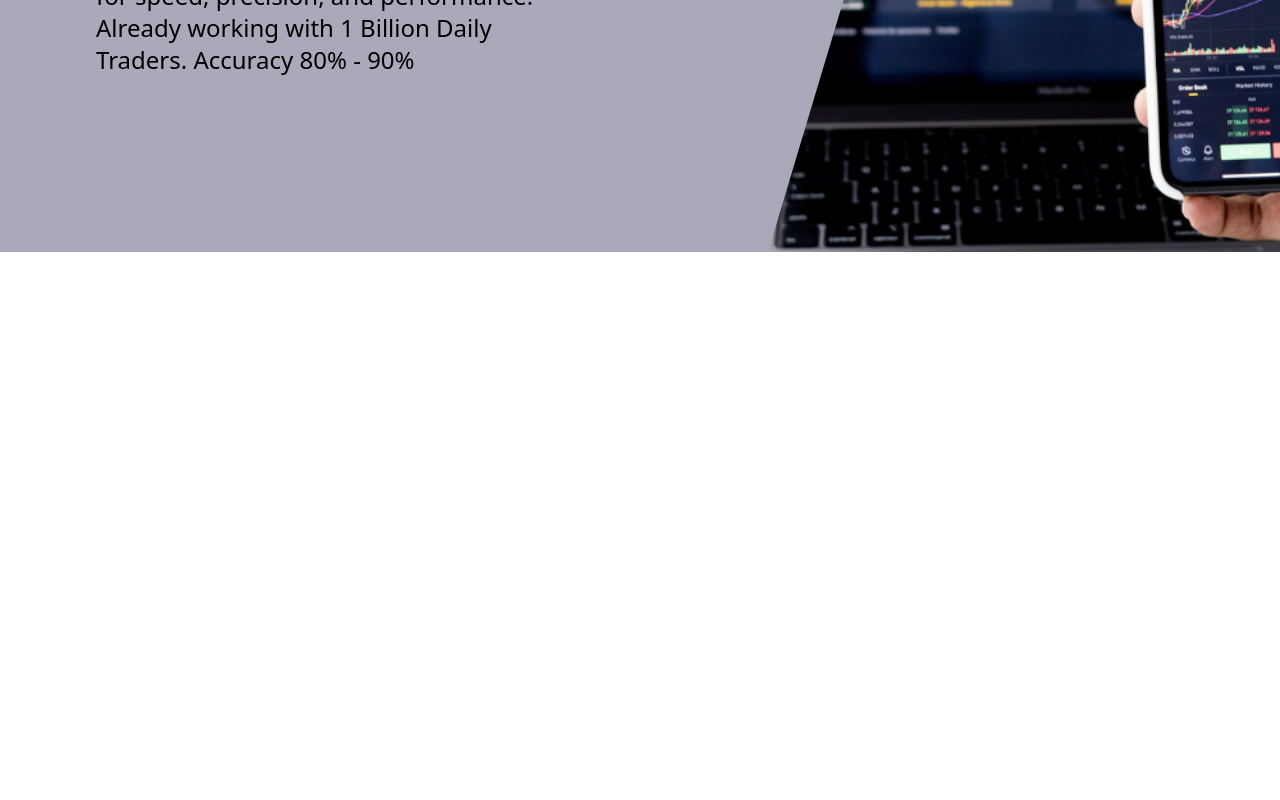
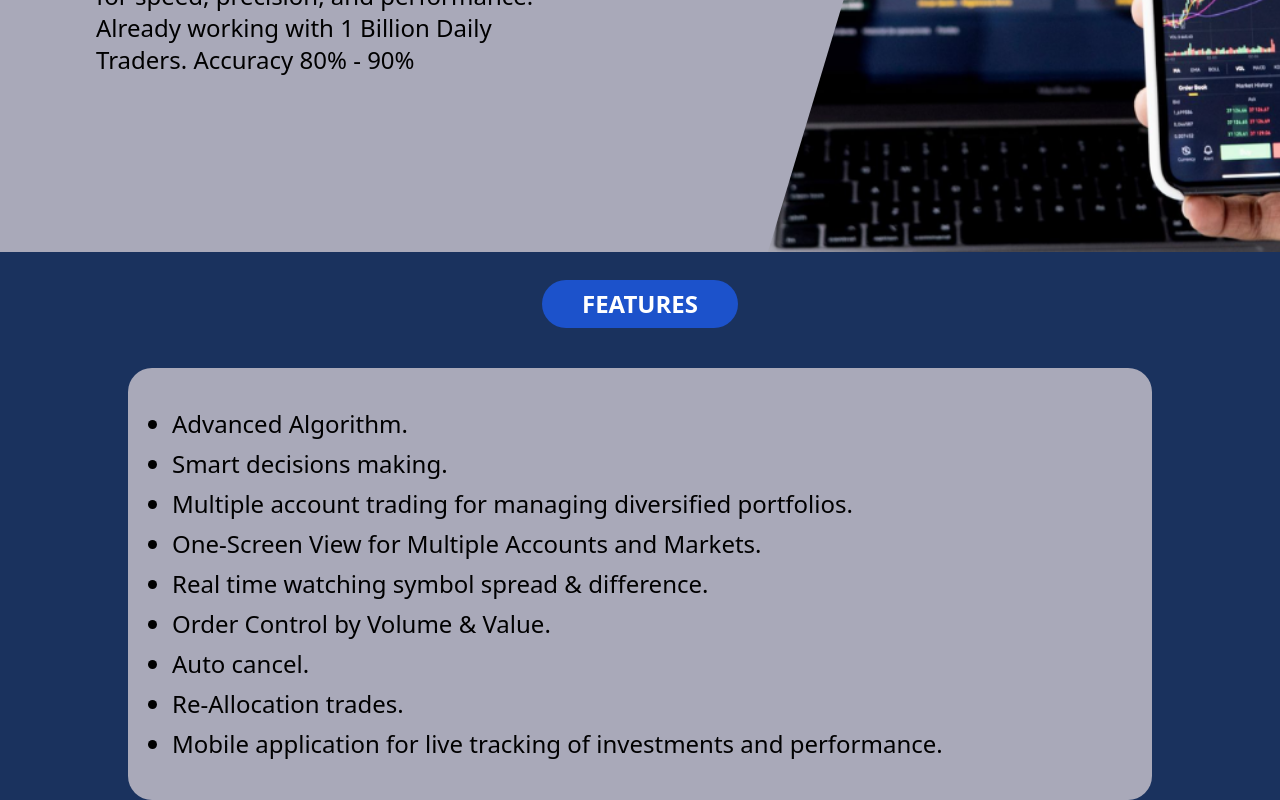
Before and after one commit to GoharRamzan/hedgeplay, a React (Vite) app: page / in a window 1280 px wide. Shown: the part 1304-2104 px from the top of the page. Before the commit the page ends 1556 px from the top, so only its background shows below. Built offline with nearby package versions, Linux system fonts and the light colour scheme.

Commit message:
Adding Features Section

```diff
--- a/src/components/Features.jsx
+++ b/src/components/Features.jsx
@@ -1,9 +1,25 @@
 import React from 'react'
 
 const Features = () => {
-  return (
-    <div>Features</div>
-  )
+    return (
+        <div className='bg-[#1A325E] h-full flex flex-col items-center w-full overflow-hidden'>
+            <h1 className='bg-[#1C52CB] text-white font-bold h-12 mb-10   px-10 text-2xl flex items-center justify-center mt-7 rounded-3xl'>FEATURES</h1>
+            <div className='flex justify-between items-center w-[80%] h-full bg-[#a9a9b9] rounded-3xl py-9 px-11'>
+                <ul className='list-disc text-xl md:text-2xl leading-10 w-full'>
+                    <li>Advanced Algorithm.</li>
+                    <li>Smart decisions making.</li>
+                    <li>Multiple account trading for managing diversified portfolios.</li>
+                    <li>One-Screen View for Multiple Accounts and Markets.</li>
+                    <li>Real time watching symbol spread & difference.</li>
+                    <li>Order Control by Volume & Value.</li>
+                    <li>Auto cancel.</li>
+                    <li>Re-Allocation trades.</li>
+                    <li>Mobile application for live tracking of investments and performance.</li>
+                </ul>
+
+            </div>
+        </div>
+    )
 }
 
 export default Features
--- a/src/components/Navbar.jsx
+++ b/src/components/Navbar.jsx
@@ -11,7 +11,7 @@ const Navbar = () => {
     return (
         <div className='flex fixed top-0 left-0 z-50 w-full  h-[25vh]  items-center justify-between    text-white'>
             <div className=' h-20 md:h-28 lg:h-2/3 w-[100%] md:w-[20%] lg:w-[10%] lg:ml-14 flex items-center justify-between backdrop-blur-md bg-white/10 border border-white/30 rounded-full p-4 shadow-lg '>
-                <img src={logo} alt="Logo" className='h-20 ml-4 md:ml-0 lg:ml-0 md:h-24' />
+                <img src={logo} alt="Logo" className='h-20 ml-4 md:ml-0 lg:ml-1 md:h-24' />
 
                     {/* Hamburger Menu Icon */}
                     <div className="mr-3 md:hidden flex items-center justify-center">
--- a/src/page/Home.jsx
+++ b/src/page/Home.jsx
@@ -1,12 +1,14 @@
 import React from 'react'
 import Hero from '../components/Hero'
 import Introduction from '../components/Introduction'
+import Features from '../components/Features'
 
 const Home = () => {
   return (
     <div>
       <Hero/>
       <Introduction/>
+      <Features/>
       </div>
   )
 }
```
